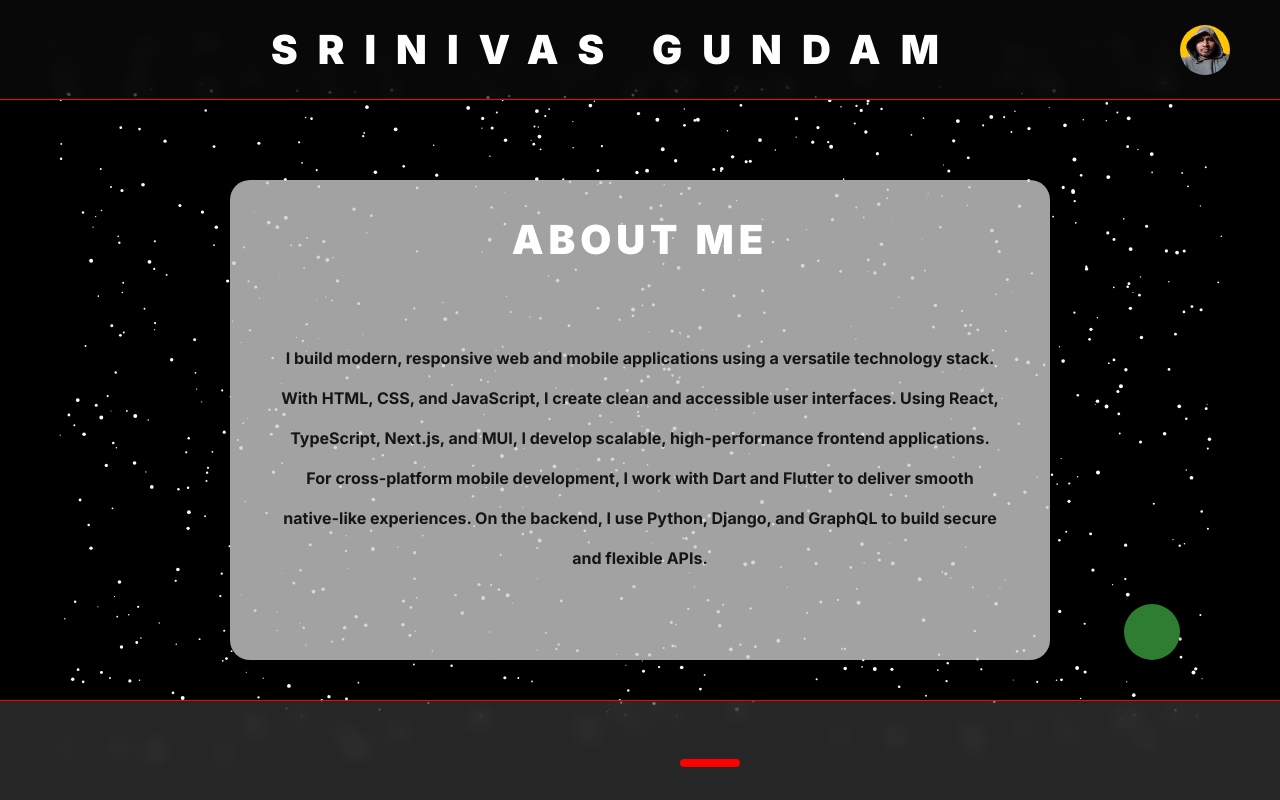
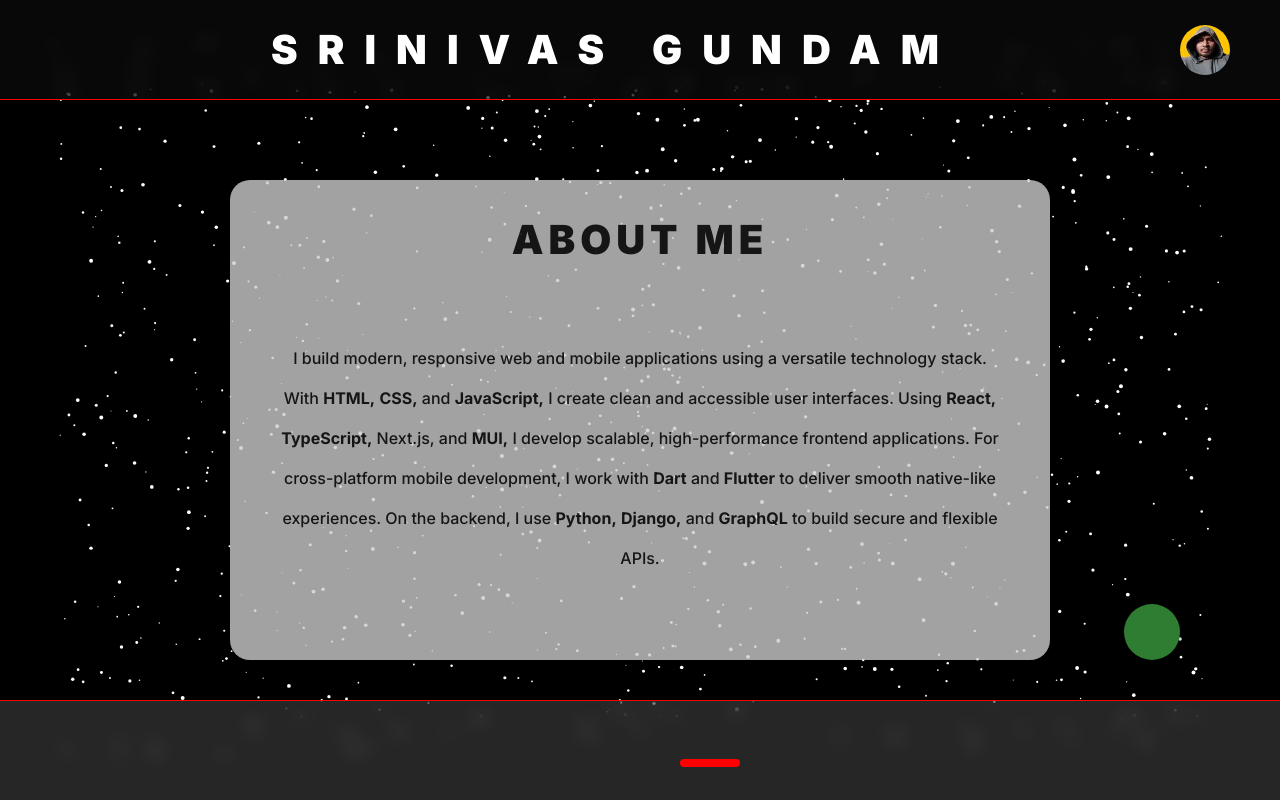
Before and after one commit to thesrinivasgundam/nextjs-srinivasgundam, a Next.js app: page /about in a window 1280 px wide. Built offline with nearby package versions, Linux system fonts and the light colour scheme; grey boxes are pictures that could not be loaded; some icons are missing.

Commit message:
fixed some bugs

```diff
--- a/package.json
+++ b/package.json
@@ -18,6 +18,7 @@
     "gsap": "^3.14.2",
     "next": "^16.1.6",
     "react": "19.2.3",
+    "react-confetti": "^6.4.0",
     "react-dom": "19.2.3",
     "resend": "^6.8.0"
   },
--- a/src/app/skills/page.tsx
+++ b/src/app/skills/page.tsx
@@ -3,7 +3,11 @@
 import Starfield from '@/components/StarEmojiFiled';
 import TopNav from '@/components/TopNavbar';
 import BottomNav from '@/components/Bottomnavbar';
-import { Box, ButtonBase, Typography, Button, TextField } from '@mui/material';
+import Box from '@mui/material/Box';
+import ButtonBase from '@mui/material/ButtonBase';
+import Typography from '@mui/material/Typography';
+import Button from '@mui/material/Button';
+import TextField from '@mui/material/TextField';
 import { useEffect, useState } from 'react';
 import PieCharts from '@/components/PieChart';
 
--- a/src/components/RollingAboutMe.tsx
+++ b/src/components/RollingAboutMe.tsx
@@ -1,7 +1,7 @@
 'use client';
 
-import { Box, Typography } from '@mui/material';
-
+import Box from '@mui/material/Box';
+import Typography from '@mui/material/Typography';
 const images = [
   '/html5.webp',
   '/css3.png',
@@ -19,6 +19,8 @@
 ];
 
 export default function ImageCarousel() {
+
+
   return (
     <Box
       sx={{
@@ -38,7 +40,7 @@
             marginTop: { xs: '13px', sm: '13px ', md: '25px', lg: '30px' },
             fontSize: { xs: '30px', sm: '30px', md: '30px', lg: '40px' },
             fontWeight: 900,
-            color: 'white',
+
             letterSpacing: '5px',
             textShadow: '10px',
           }}
@@ -48,20 +50,55 @@
         <Typography
   sx={{
     marginTop: { xs: '15px', sm: '15px', md: '7px', lg: '20px' },
-            fontSize: { xs: 10, sm: 10, md: 16, lg: 16 },
+    fontSize: { xs: 9, sm: 10, md: 16, lg: 16 },
     textAlign: 'center',
-            fontWeight: 700,
+    fontWeight: 500,
     lineHeight: 2.5,
-            padding: { xs: 0.5, sm: 0.6, md: 0, lg: 6 },
+    padding: { xs: 2, sm: 0.6, md: 0, lg: 6 },
   }}
 >
-          I build modern, responsive web and mobile applications using a
-          versatile technology stack. With HTML, CSS, and JavaScript, I create
-          clean and accessible user interfaces. Using React, TypeScript,
-          Next.js, and MUI, I develop scalable, high-performance frontend
-          applications. For cross-platform mobile development, I work with Dart
-          and Flutter to deliver smooth native-like experiences. On the backend,
-          I use Python, Django, and GraphQL to build secure and flexible APIs.
+  {(() => {
+    const text = `
+      I build modern, responsive web and mobile applications using a versatile technology stack.
+      With HTML, CSS, and JavaScript, I create clean and accessible user interfaces.
+      Using React, TypeScript, Next.js, and MUI, I develop scalable, high-performance frontend applications.
+      For cross-platform mobile development, I work with Dart and Flutter to deliver smooth native-like experiences.
+      On the backend, I use Python, Django, and GraphQL to build secure and flexible APIs.
+    `;
+
+    const boldWords = [
+      'HTML',
+      'CSS',
+      'JavaScript',
+      'React',
+      'TypeScript',
+      'Next.js',
+      'MUI',
+      'Dart',
+      'Flutter',
+      'Python',
+      'Django',
+      'GraphQL',
+    ];
+
+    return text.split(/(\s+)/).map((word, index) => {
+      const cleanWord = word.replace(/[,.\n]/g, '');
+
+      if (boldWords.includes(cleanWord)) {
+        return (
+          <Box
+            key={index}
+            component="span"
+            sx={{ fontWeight: 700 }}
+          >
+            {word}
+          </Box>
+        );
+      }
+
+      return word;
+    });
+  })()}
 </Typography>
       </Box>
 
--- a/src/components/WhatsAppFloating.tsx
+++ b/src/components/WhatsAppFloating.tsx
@@ -1,27 +1,85 @@
-'use client';
+"use client";
 
-import { Fab } from '@mui/material';
-import WhatsAppIcon from '@mui/icons-material/WhatsApp';
+import { useState, useEffect } from "react";
+import dynamic from "next/dynamic";
+import Fab from '@mui/material/Fab';
+import WhatsAppIcon from "@mui/icons-material/WhatsApp";
+
+// Disable SSR for confetti
+const Confetti = dynamic(() => import("react-confetti"), {
+  ssr: false,
+});
 
 export default function WhatsAppFloating() {
+  const [isActive, setIsActive] = useState(false);
+  const [windowSize, setWindowSize] = useState({
+    width: 0,
+    height: 0,
+  });
+
+  // Get window size safely
+  useEffect(() => {
+    const handleResize = () => {
+      setWindowSize({
+        width: window.innerWidth,
+        height: window.innerHeight,
+      });
+    };
+
+    handleResize();
+    window.addEventListener("resize", handleResize);
+
+    return () => window.removeEventListener("resize", handleResize);
+  }, []);
+
+  // Stop confetti after 2.5 seconds
+  useEffect(() => {
+    if (isActive) {
+      const timer = setTimeout(() => {
+        setIsActive(false);
+      }, 2500);
+
+      return () => clearTimeout(timer);
+    }
+  }, [isActive]);
+
+  const handleClick = () => {
+    setIsActive(true);
+
+    // Delay WhatsApp redirect slightly so confetti is visible
+    setTimeout(() => {
+      window.open("https://wa.me/917382761411", "_blank");
+    }, 300);
+  };
+
   return (
+    <>
+      {isActive && (
+        <Confetti
+          width={windowSize.width}
+          height={windowSize.height}
+          numberOfPieces={300}
+          gravity={0.3}
+          recycle={false}
+        />
+      )}
+
       <Fab
         color="success"
-      href="https://wa.me/917382761411" //
-      target="_blank"
-      rel="noopener noreferrer"
+        onClick={handleClick}
         sx={{
-        position: 'fixed',
+          position: "fixed",
           bottom: { xs: 100, sm: 100, md: 130, lg: 140 },
           right: { xs: 20, sm: 20, md: 100, lg: 100 },
           zIndex: 9999,
-        transition: 'transform 0.3s ease',
-        '&:hover': {
-          transform: 'scale(1.1)',
+          transition: "transform 0.3s ease",
+          "&:hover": {
+            transform: "scale(1.1)",
           },
         }}
       >
         <WhatsAppIcon />
       </Fab>
+    </>
   );
 }
```
Also changed, not shown: src/components/PieChart.tsx (+36 -4 lines), 1 other file (tests, documents, lock files or other folders). Lines whose indentation alone changed are shown as unchanged.
